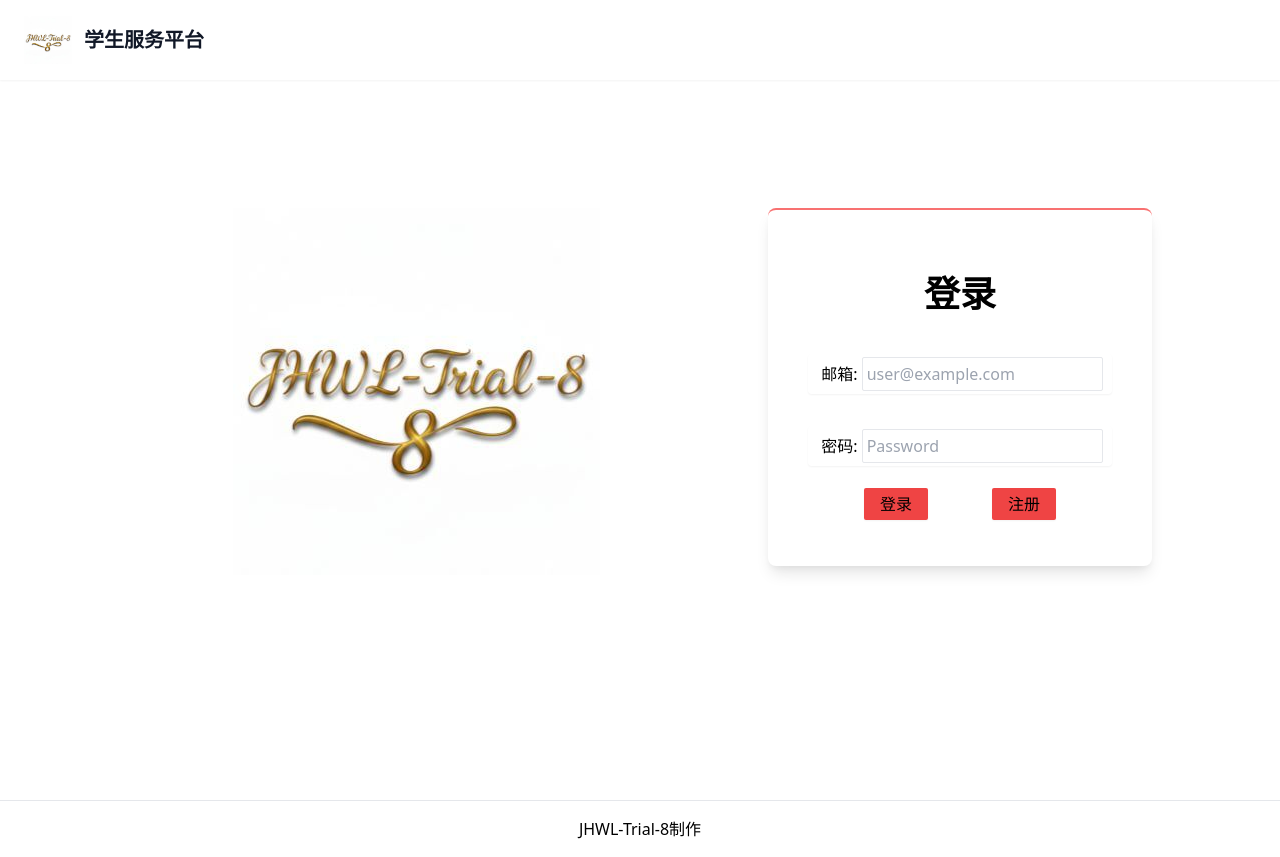
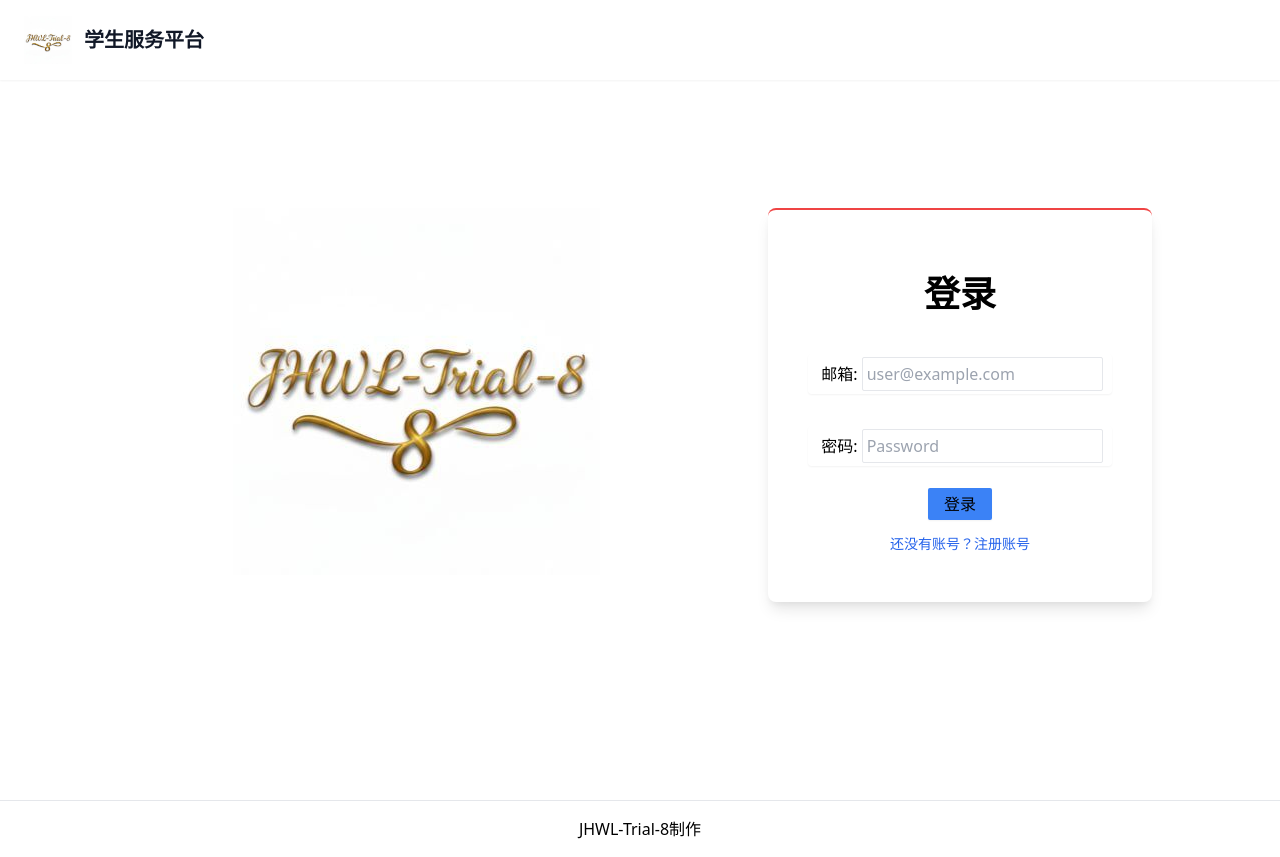
Before and after one commit to JHWL-Trial-8/Student-Services-Platform-Frontend, a Vue app: page /log in a window 1280 px wide. Built offline with nearby package versions, Linux system fonts and the light colour scheme; the HTML template or start-up script is replaced by a standard one.

Commit message:
fezt:修改了登录界面和注册的样式，

```diff
--- a/src/components/LogPage.vue
+++ b/src/components/LogPage.vue
@@ -6,7 +6,7 @@
             <div class=" p-32">
                 <form @submit.prevent="login">
                     <div class="flex flex-col w-96 h-full p-10 bg-white
-                        border-red-400 border-t-2 rounded-lg shadow-lg"><!--登录框，其实是由侧栏的代码改过来的-->
+                        border-red-500 border-t-2 rounded-lg shadow-lg"><!--登录框，其实是由侧栏的代码改过来的-->
                     <div class="py-4 my-2 text-center font-semibold text-4xl">登录</div><!--登录框标题-->
                     <div class="flex py-4">
                         <div class=" h-10 w-80 py-1 rounded shadow-sm flex justify-center items-center">
@@ -26,13 +26,11 @@
                         {{message}}
                     </div>
                     <div class="flex  justify-center items-center h-11">
-                        <button class=" bg-red-500  text-black hover:bg-red-700 hover:text-white
+                        <button class=" bg-blue-500  text-black hover:bg-blue-700 hover:text-white
                             rounded-sm w-16 h-8 shadow-sm" type="submit">登录</button><!--登录按钮，绑定了登录事件login-->
-                        <div class="w-16 h-8"></div>
-                        <button class=" bg-red-500  text-black hover:bg-red-700 hover:text-white
-                            rounded-sm w-16 h-8 shadow-sm " @click="register()">注册</button><!--注册按钮，绑定了页面跳转事件register-->
-                        </div>
                     </div>
+                    <RouterLink class="text-blue-600 text-sm text-center py-2" to="/register">还没有账号？注册账号</RouterLink><!--注册按钮，绑定了页面跳转事件register-->
+                </div>
                 </form><!--需要加入一个回车登录的功能，还在研究中-->
             </div>
         </div>
--- a/src/components/RegesterPage.vue
+++ b/src/components/RegesterPage.vue
@@ -48,9 +48,11 @@
                     </div>
                     <div class="fixed inset-0 flex items-center justify-center z-50" v-if="complete">
                         <div class="bg-white p-6 rounded-lg shadow-xl max-w-md w-full mx-4">
-                            <div class="text-xl font-semibold py-2 text-center">注册成功,注册时间：{{ registertime }}</div>
+                            <div class="text-xl font-semibold py-2 text-center">注册成功!</div>
+                            <div class="text-lg font-semibold py-2 text-center
+                            text-blue-300">注册时间：{{ registertime }}</div>
                             <hr>
-                            <div class="text-sm font-semibold py-2
+                            <div class="text-sm py-2
                             text-center text-gray-400">点击下方返回按钮回到登录页面</div>
                             <div class="flex  justify-center items-center h-11">
                                 <div class="p-4">
```
